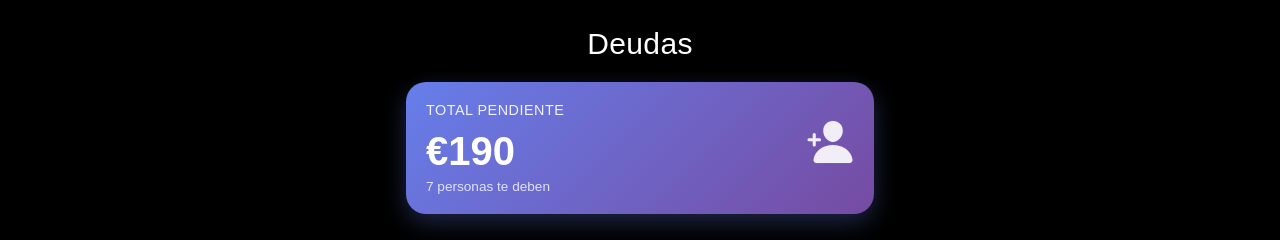
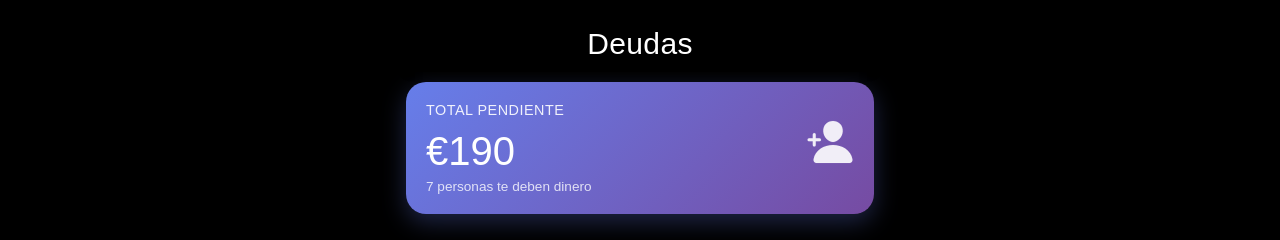
Before and after one commit to Joakamakaka1/Pendia-App, a React (Create React App) app: page /menu/tab1 in a window 1280 px wide. Shown: the top 240 px of the page. Built offline with nearby package versions, Linux system fonts and the light colour scheme.

Commit message:
Prod fix

```diff
--- a/src/pages/Tab1.css
+++ b/src/pages/Tab1.css
@@ -41,7 +41,6 @@
 .debts-total-amount {
   color: var(--color-white);
   font-size: 2.5rem;
-  font-weight: bold;
   margin: 0 0 4px 0;
 }
 
--- a/src/pages/Tab1.tsx
+++ b/src/pages/Tab1.tsx
@@ -95,7 +95,7 @@ const Tab1: React.FC = () => {
                 <h1 className="debts-total-amount">€{total}</h1>
                 <p className="debts-total-count">
                   {people.length} {people.length === 1 ? "persona" : "personas"}{" "}
-                  te deben
+                  te deben dinero
                 </p>
               </div>
               <div className="debts-total-icon">
--- a/src/pages/Tab4.tsx
+++ b/src/pages/Tab4.tsx
@@ -68,7 +68,9 @@ export const Tab4: React.FC = () => {
                   </IonLabel>
                   <IonInput
                     value={name}
-                    onIonInput={(e) => setName(e.detail.value!)}
+                    onIonInput={(e) =>
+                      setName((e.detail.value as string) || "")
+                    }
                     className="profile-form-input"
                   />
                 </IonItem>
@@ -80,7 +82,9 @@ export const Tab4: React.FC = () => {
                   <IonInput
                     type="email"
                     value={email}
-                    onIonInput={(e) => setEmail(e.detail.value!)}
+                    onIonInput={(e) =>
+                      setEmail((e.detail.value as string) || "")
+                    }
                     className="profile-form-input"
                   />
                 </IonItem>
```
